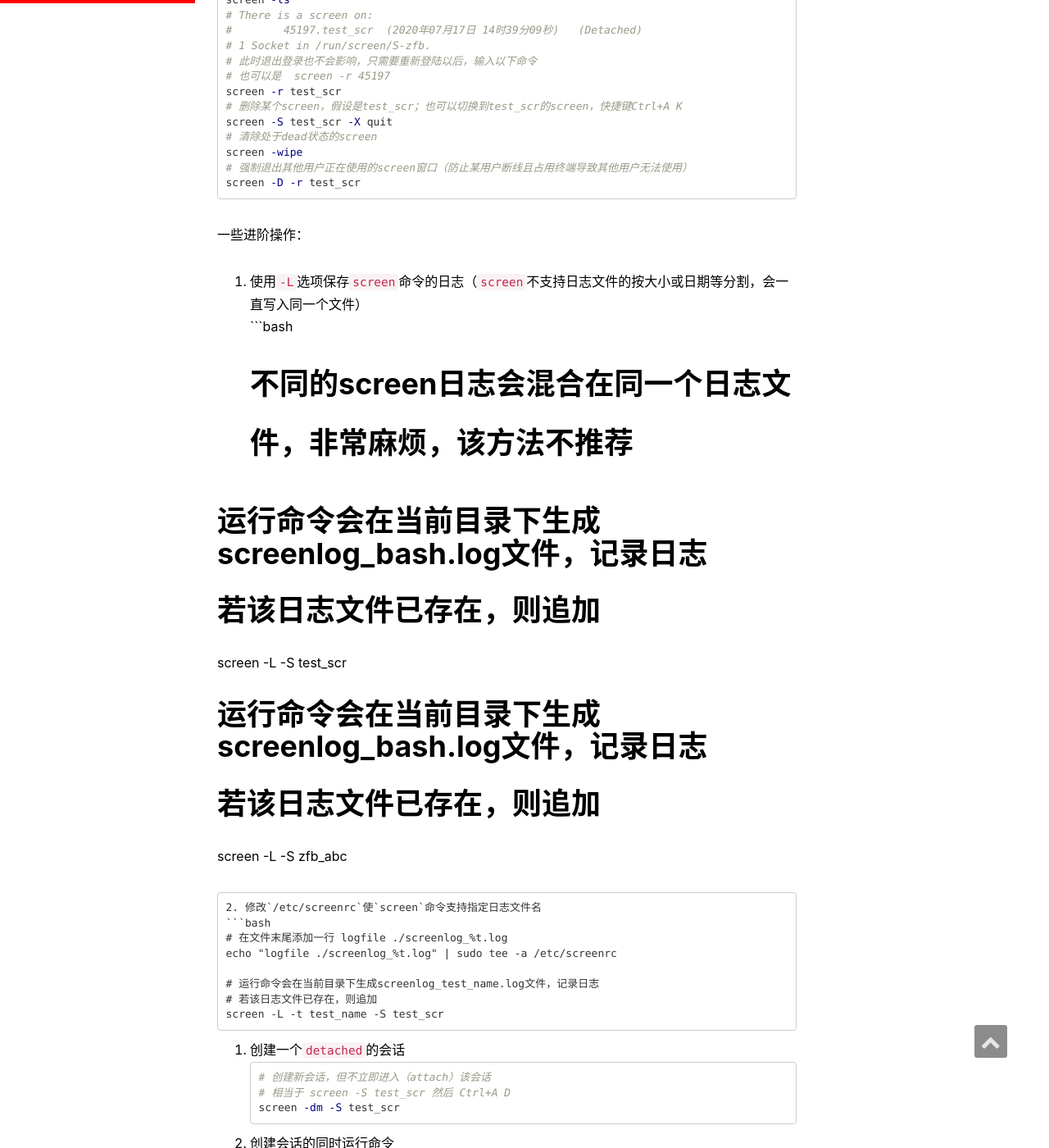
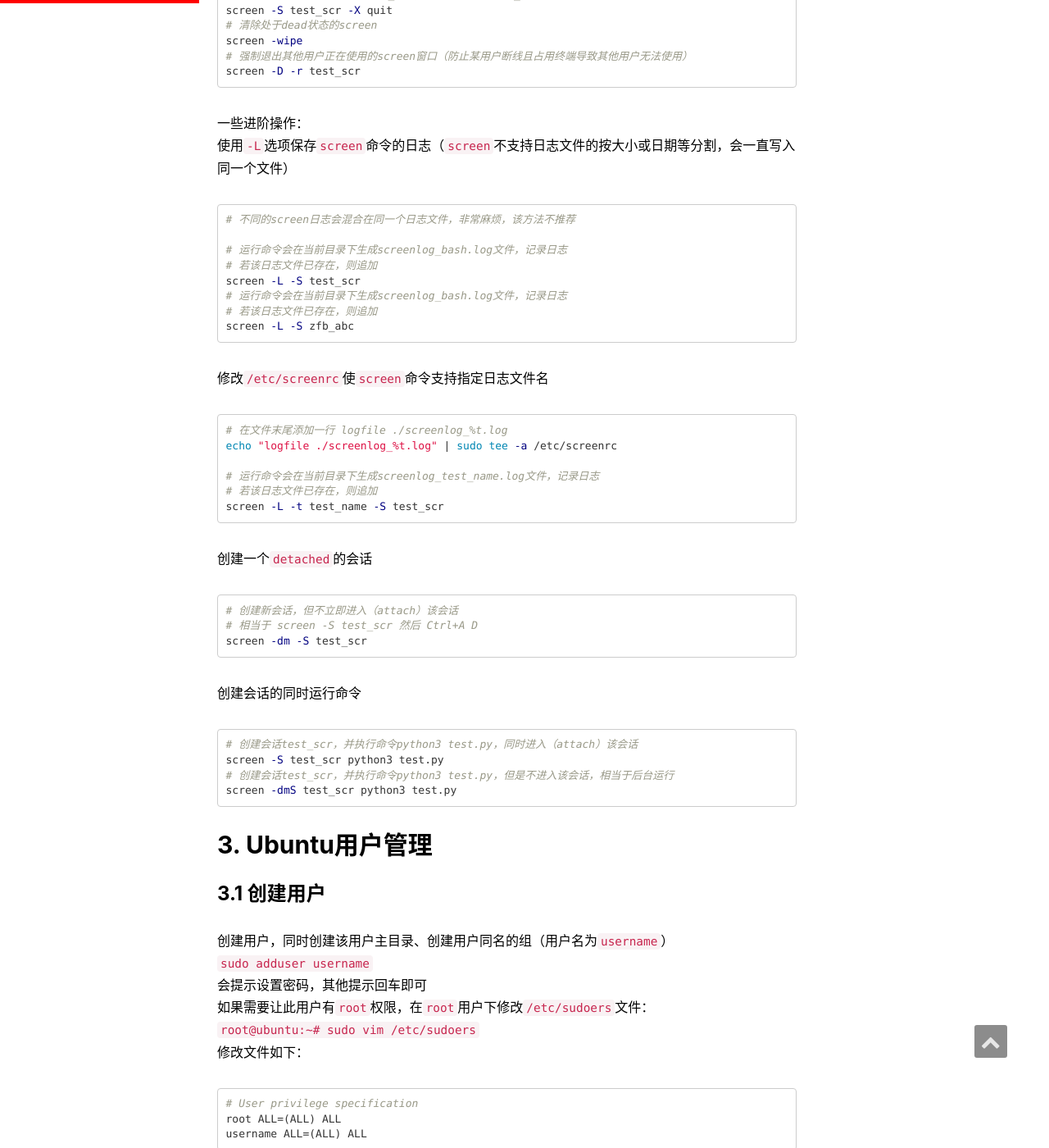
Before and after one commit to zfb132/zfb132.github.com, a Jekyll site: the page built from _posts/2020-07-05-ubuntu_commands.md, in a window 1280 px wide and 1400 px high, scrolled down 5361 px. Shown: the whole window at 82% size. Built offline with Jekyll 4.4.1, drawn with Linux system fonts in a browser that asks for light colours; comment, search, counter and statistics services are not loaded; part of the change alters nothing that is shown; some of the changed text lies outside the part shown.

Commit message:
Update 2020-07-05-ubuntu_commands.md

````diff
--- a/_posts/2020-07-05-ubuntu_commands.md
+++ b/_posts/2020-07-05-ubuntu_commands.md
@@ -142,7 +142,7 @@ screen -wipe
 screen -D -r test_scr
 ```
 一些进阶操作：
-1. 使用`-L`选项保存`screen`命令的日志（`screen`不支持日志文件的按大小或日期等分割，会一直写入同一个文件）
+使用`-L`选项保存`screen`命令的日志（`screen`不支持日志文件的按大小或日期等分割，会一直写入同一个文件）
 ```bash
 # 不同的screen日志会混合在同一个日志文件，非常麻烦，该方法不推荐
 
@@ -153,7 +153,7 @@ screen -L -S test_scr
 # 若该日志文件已存在，则追加
 screen -L -S zfb_abc
 ```
-2. 修改`/etc/screenrc`使`screen`命令支持指定日志文件名
+修改`/etc/screenrc`使`screen`命令支持指定日志文件名
 ```bash
 # 在文件末尾添加一行 logfile ./screenlog_%t.log
 echo "logfile ./screenlog_%t.log" | sudo tee -a /etc/screenrc
@@ -162,13 +162,13 @@ echo "logfile ./screenlog_%t.log" | sudo tee -a /etc/screenrc
 # 若该日志文件已存在，则追加
 screen -L -t test_name -S test_scr
 ```
-3. 创建一个`detached`的会话
+创建一个`detached`的会话
 ```bash
 # 创建新会话，但不立即进入（attach）该会话
 # 相当于 screen -S test_scr 然后 Ctrl+A D
 screen -dm -S test_scr
 ```
-4. 创建会话的同时运行命令
+创建会话的同时运行命令
 ```bash
 # 创建会话test_scr，并执行命令python3 test.py，同时进入（attach）该会话
 screen -S test_scr python3 test.py
````
